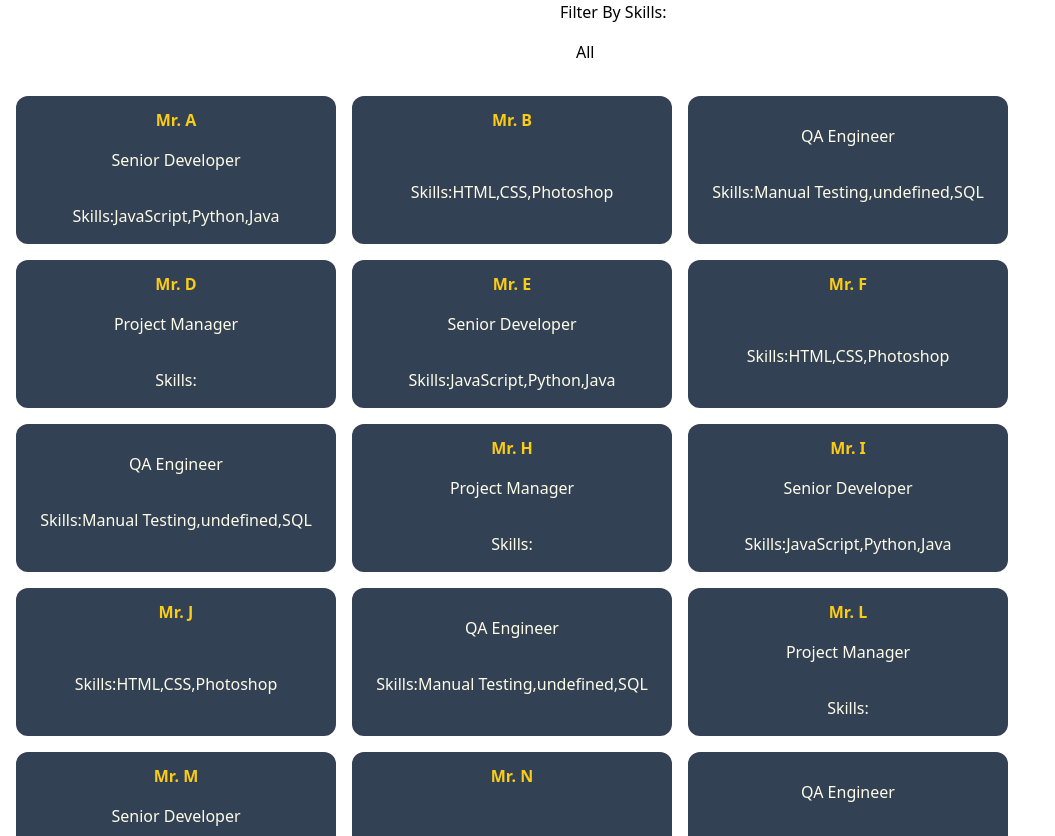
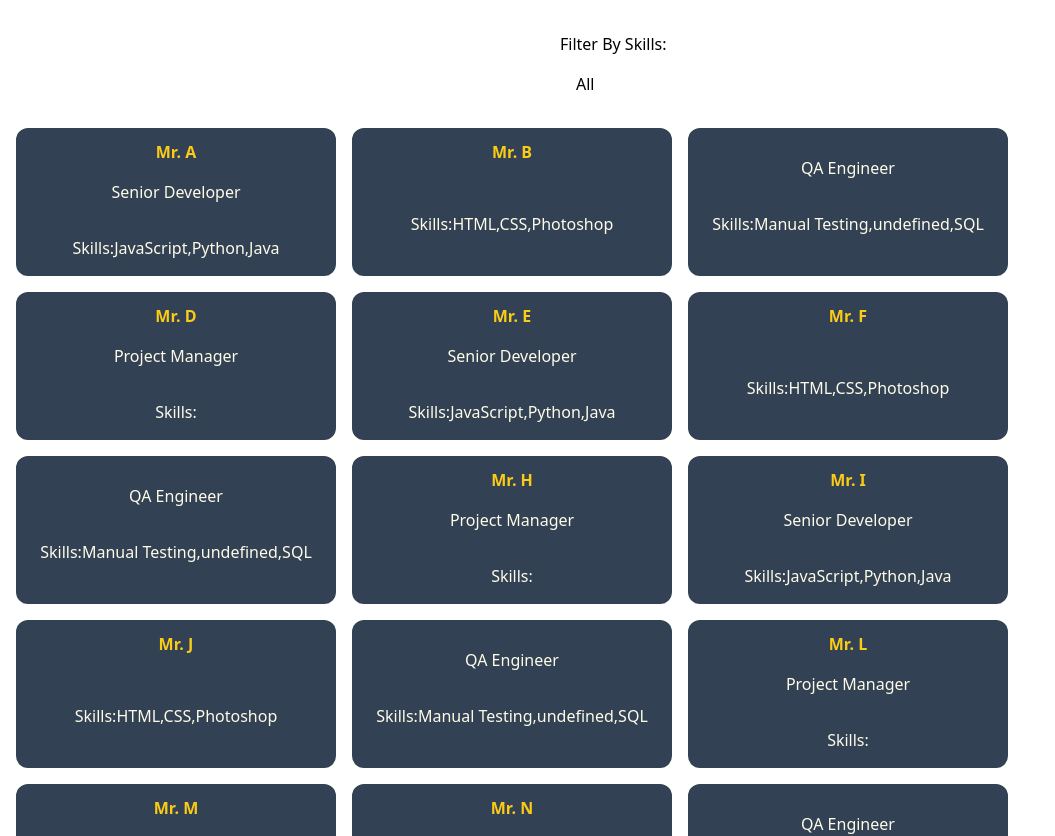
Before and after one commit to medhavii/Bajaj, a React (Create React App) app: page /employees in a window 1280 px wide. Shown: the top 836 px of the page, without its empty margins (0-1055 px from the left). Built offline with nearby package versions, Linux system fonts and the light colour scheme.

Commit message:
margin fixed

```diff
--- a/src/pages/Employees.jsx
+++ b/src/pages/Employees.jsx
@@ -6,7 +6,7 @@ const Features = () => {
   return (
     <div className="flex flex-col justify-center">
       <div className="flex justify-center">
-        <div className="w-40">
+        <div className="w-40 mt-8">
           Filter By Skills:
           <Filter />
         </div>
```
